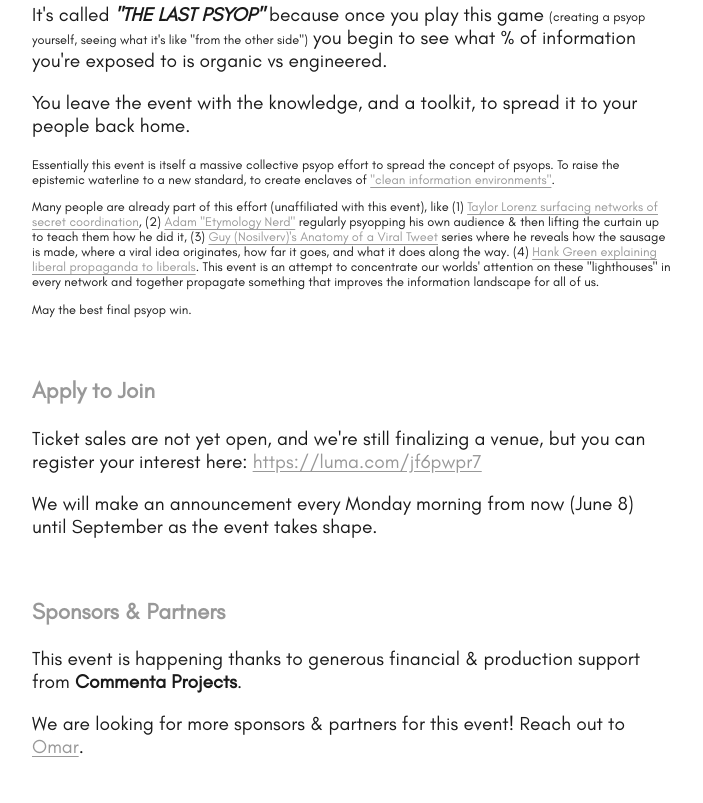
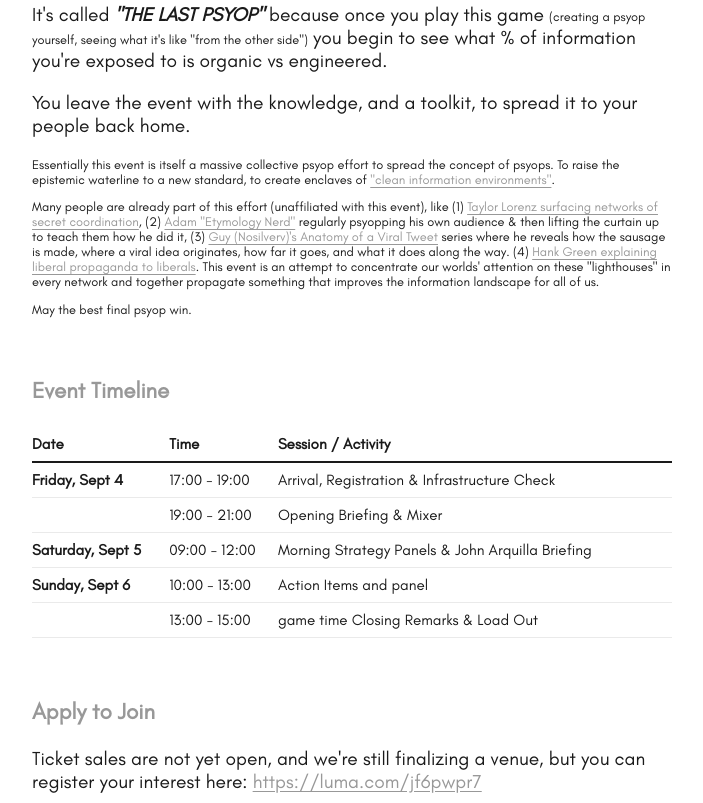
Before and after one commit to Kat-Stack/netwar-con, a plain HTML site: page index.html in a window 1280 px wide. Shown: the part 496-1299 px from the top of the page, without its empty margins (288-991 px from the left). Drawn offline with Linux system fonts and the light colour scheme.

Commit message:
deploy: 14e434c528bd15d350d4f067751bcb6b664fac1c

```diff
--- a/index.html
+++ b/index.html
@@ -11,9 +11,6 @@
   <body>
     <style>
       main {
-        /* display: flex;
-        flex-direction: column;
-        justify-content: center; */
         min-height: 70vh;
         padding: 2rem;
         max-width: 640px;
@@ -28,6 +25,22 @@
 
       h3 {
         margin-top: 60px;
+      }
+
+      /* Added simple table styling to match your minimal theme */
+      table.timeline {
+        width: 100%;
+        border-collapse: collapse;
+        margin-top: 1rem;
+        font-size: 0.95rem;
+      }
+      table.timeline th, table.timeline td {
+        padding: 8px 0;
+        border-bottom: 1px solid #eaeaea;
+        text-align: left;
+      }
+      table.timeline th {
+        border-bottom: 2px solid #1a1a1a;
       }
 
     </style>
@@ -84,6 +97,49 @@
       </p>
 
       <h3>
+        Event Timeline
+      </h3>
+
+      <table class="timeline">
+        <thead>
+          <tr>
+            <th>Date</th>
+            <th>Time</th>
+            <th>Session / Activity</th>
+          </tr>
+        </thead>
+        <tbody>
+          <tr>
+            <td><strong>Friday, Sept 4</strong></td>
+            <td>17:00 - 19:00</td>
+            <td>Arrival, Registration & Infrastructure Check</td>
+          </tr>
+          <tr>
+            <td></td>
+            <td>19:00 - 21:00</td>
+            <td>Opening Briefing & Mixer</td>
+          </tr>
+
+          <tr>
+            <td><strong>Saturday, Sept 5</strong></td>
+            <td>09:00 - 12:00</td>
+            <td>Morning Strategy Panels & John Arquilla Briefing</td>
+          </tr>
+
+          <tr>
+            <td><strong>Sunday, Sept 6</strong></td>
+            <td>10:00 - 13:00</td>
+            <td>Action Items and panel</td>
+          </tr>
+          <tr>
+            <td></td>
+            <td>13:00 - 15:00</td>
+            <td>game time Closing Remarks & Load Out</td>
+          </tr>
+        </tbody>
+      </table>
+
+      <h3>
         Apply to Join
       </h3>
 
@@ -109,74 +165,13 @@
 
       <hr/>
 
-      <!-- <p>
-        <a href="https://en.wikipedia.org/wiki/John_Arquilla">John Arquilla</a> will (remotely) kick off the event Friday night with a special briefing to all players defining the game's objectives & guard rails.
-      </p> -->
-
-      <!-- <h3>
-        Live players - test
-      </h3>
-
-      <p>
-        Confirmed:
-      </p>
-
-      <ul>
-        <li>Defender</li>
-      </ul>
-
-      <p>
-        Invited:
-      </p>
-
-      <ul>
-        <li>Flesh Simulator</li>
-      </ul>
-
-      <p>
-        See <a href="https://defenderofthebasic.substack.com/p/the-last-psyop">Defender's description of the event</a>.
-      </p>
-
-      -->
-
-      <!-- <h3>
-        Staff
-      </h3>
-
-      <ul>
-        <li>Omar Shehata, <a href="https://prosocialengineering.org/" target="_blank">Prosocial Engineering</a></li>
-        <li>Katt</li>
-        <li>Raphael Lyon</li>
-      </ul> -->
-
-<!--
-
-- It's an event in September, in Austen TX
-- Luma page
-- GitHub backstage
-- Fangorn discord
-- Featured speakers
-- Who we're still reaching out to
-- Funding, budget, venue, sponsorship, tickets
-- LLC
-
-Some kind of roadmap / timeline?
-
--->
-
-
-
     </main>
-
 
     <div id="footer">
       <p class="small">
         See GitHub for backstage planning & the discussion: <a href="https://github.com/Kat-Stack/netwar-con" target="_blank">https://github.com/Kat-Stack/netwar-con</a>
       </p>
-
       <br/>
-
-
     </div>
 
   </body>
```
Also changed, not shown: test.html (added, +19 -0 lines).
